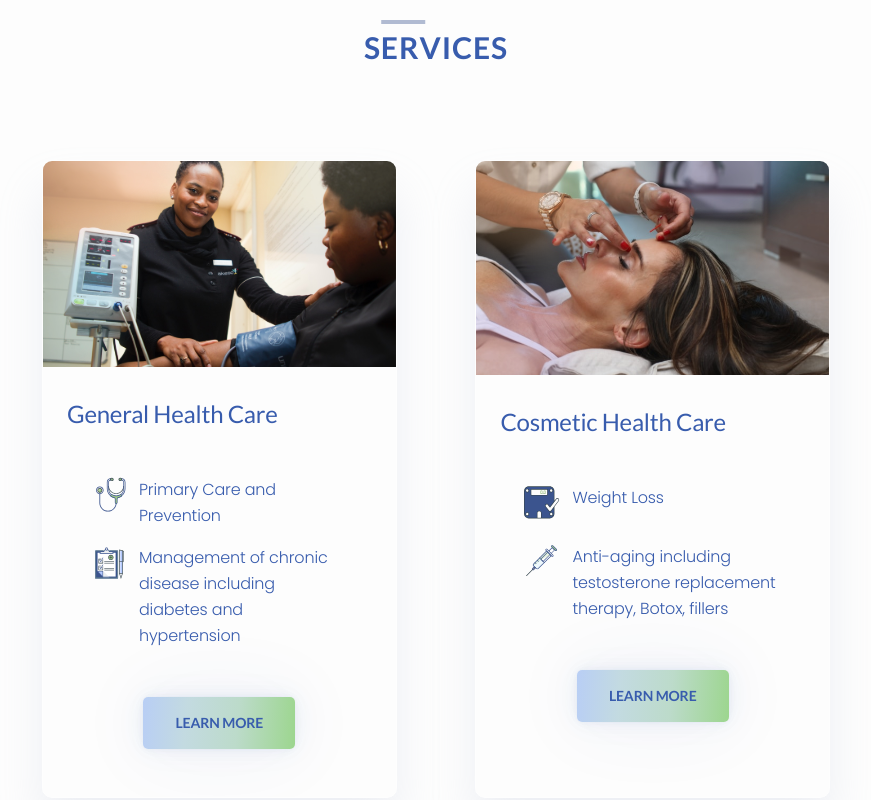
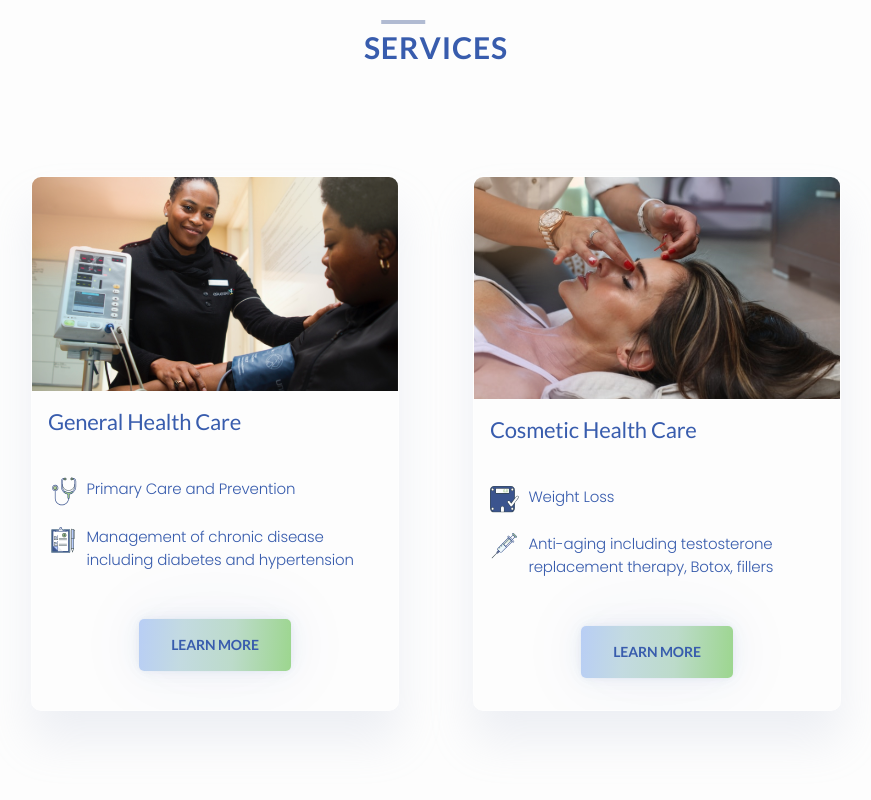
Before and after one commit to pgedeon84/gedeon-medical, a Next.js app: page / in a window 1280 px wide. Shown: the part 2520-3320 px from the top of the page, without its empty margins (204-1075 px from the left). Built offline with nearby package versions, Linux system fonts and the light colour scheme.

Commit message:
resized service cards

```diff
--- a/components/card/card.module.css
+++ b/components/card/card.module.css
@@ -1,6 +1,5 @@
 .gmc__card {
     background-color: #fdfdfd;
-    /* border: 1px solid rgba(106, 191, 75, 0.5); */
     border-radius: 5px;
     overflow: hidden;
     box-shadow: 0px 30px 45px rgba(177, 187, 210, 0.2);
@@ -8,12 +7,12 @@
     -webkit-backdrop-filter: blur(4px);
     border-radius: 10px;
     border: 1px solid rgba(255, 255, 255, 0.18);
+    max-width: 23rem;
+    margin: 3rem 0;
 }
 
-
-.gmc__card:first-of-type {
-    margin-top: 3rem;
-    margin-bottom: 3rem;
+.gmc__card:hover {
+    transform: translate(2);
 }
 
 .gmc__card_img img{
@@ -31,27 +30,25 @@
     color: var(--color-text);
     font-family: var(--font-family-heading);
     font-weight: 400;
-    font-size: 20px;
-    line-height: 30px;
+    font-size: 18px;
+    line-height: 26px;
     letter-spacing: -0.01em;
-    margin: 1.8rem 0 1rem;
-    padding-left: 1.5rem;
+    margin: 1rem 1rem .5rem;
     position: relative;
 }
 
-.gmc__card_content_container h2::before {
+/* .gmc__card_content_container h2::before {
     content: "";
-    height: 5px;
-    width: 180px;
-    /* background: linear-gradient(274.93deg, rgba(110, 199, 77, 0.77) -15.76%, rgba(145, 196, 168, 0.6) 38.17%, rgba(161, 198, 208, 0.63) 71.28%, #B4C9FD 111.59%); */
+    height: 3px;
+    width: 100%;
+    background: linear-gradient(274.93deg, rgba(110, 199, 77, 0.77) -15.76%, rgba(145, 196, 168, 0.6) 38.17%, rgba(161, 198, 208, 0.63) 71.28%, #B4C9FD 111.59%);
     position: absolute;
-    bottom: -6px;
-    left: 20%;
+    bottom: -3px;
     border-radius: 5px;
-}
+} */
 
 .gmc__card_content_container ul {
-    padding: 1rem 2rem 2rem 2rem;
+    padding: 1.2rem;
 }
 
 .gmc__card_content_container li {
@@ -61,11 +58,11 @@
     font-size: 15px;
     line-height: 18px;
     letter-spacing: -0.01em;
-    margin: 1rem 0;
+    margin: .8rem 0;
 }
 
 .gmc__card_content_container button {
-    margin: 0 auto 3rem;
+    margin: 0 auto 2rem;
 }
 
 @media screen and (min-width: 1050px) {
@@ -73,7 +70,6 @@
     .gmc__card {
         display: flex;
         flex-direction: column;
-        width: 45%;
         position: relative;
     }
 
@@ -81,42 +77,27 @@
        border-radius: 0;
    }
 
-    .gmc__card:first-of-type {
-        margin: 0;
-    }
-
     .gmc__card_content_container h2 {
-        font-size: 24px;
+        font-size: 22px;
         line-height: 30px;
-        margin: 2rem 0 1rem 0;
-    }
-
-    .gmc__card_content_container h2::before {
-        width: 205px;
-        bottom: -10px;
-        height: 7px;
+        margin: 1rem;
     }
 
     .gmc__card_content_container ul {
-        padding: 0 2rem;
+        padding: 0 1rem;
     }
 
     .gmc__card_content_container li {
-        font-size: 16px;
-        line-height: 26px;
-        margin: 1rem;
+        font-size: 15px;
+        line-height: 23px;
     }
 
     .gmc__card_content_container li:first-of-type {
-        margin-top: 2rem;
+        margin-top: 1.5rem;
     }
 
     .gmc__card_content_container li:last-of-type {
         margin-bottom: 3rem;
     }
 
-    .gmc__card_content_container button {
-        margin-left:auto;
-        margin-right: auto;
-    }
 }
--- a/containers/bio/bio.module.css
+++ b/containers/bio/bio.module.css
@@ -31,11 +31,11 @@
      justify-content: center;
      align-items: center;
      flex-direction: column;
-     padding-top: 2rem;
+     padding-top: 1rem;
 }
 
 .gmc__bio_content_container__image {
-    width: 20rem;
+    width: 18rem;
     position: relative;
     margin-bottom: 3rem;
 }
--- a/containers/services/services.module.css
+++ b/containers/services/services.module.css
@@ -2,8 +2,12 @@
     margin: 0 0 4rem;
 }
 
+/* .gmc__service_card__container {
+
+} */
+
 .gmc__service_card__container span {
-    margin-right: .8rem;
+    margin-right: .6rem;
 }
 
  .gmc__service_card__container span svg {
@@ -25,20 +29,19 @@
         justify-content: center;
         flex-direction: column;
         width: 85%;
-        margin: 3rem auto 5rem;
+        margin: 3rem auto 2rem;
         position: relative;
     }
 
     .gmc__service_card__container {
         display: flex;
         flex-direction: row;
-        justify-content: space-between;
+        justify-content: space-around;
         width: 85%;
-        padding: 2rem 3rem;
     }
 
     .gmc__service_card__container span svg{
-        width: 2.2rem;
-        height: 2.2rem;
+        width: 1.8rem;
+        height: 1.8rem;
     }
 }
```
